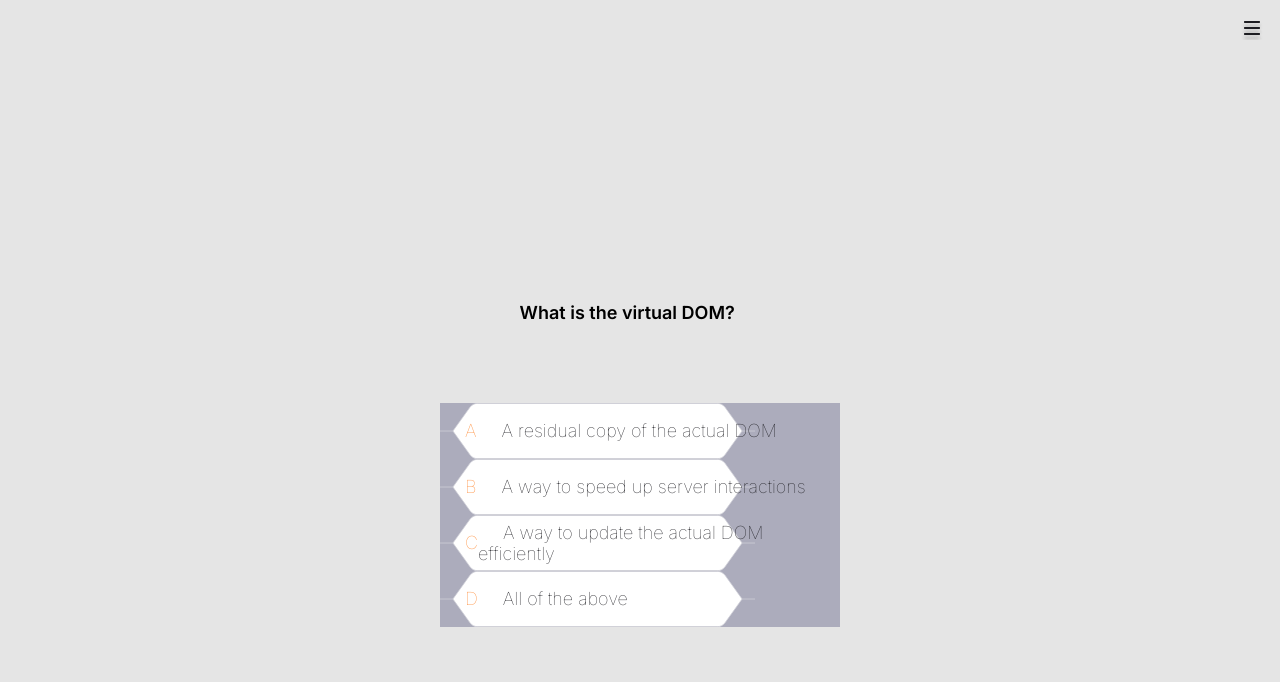
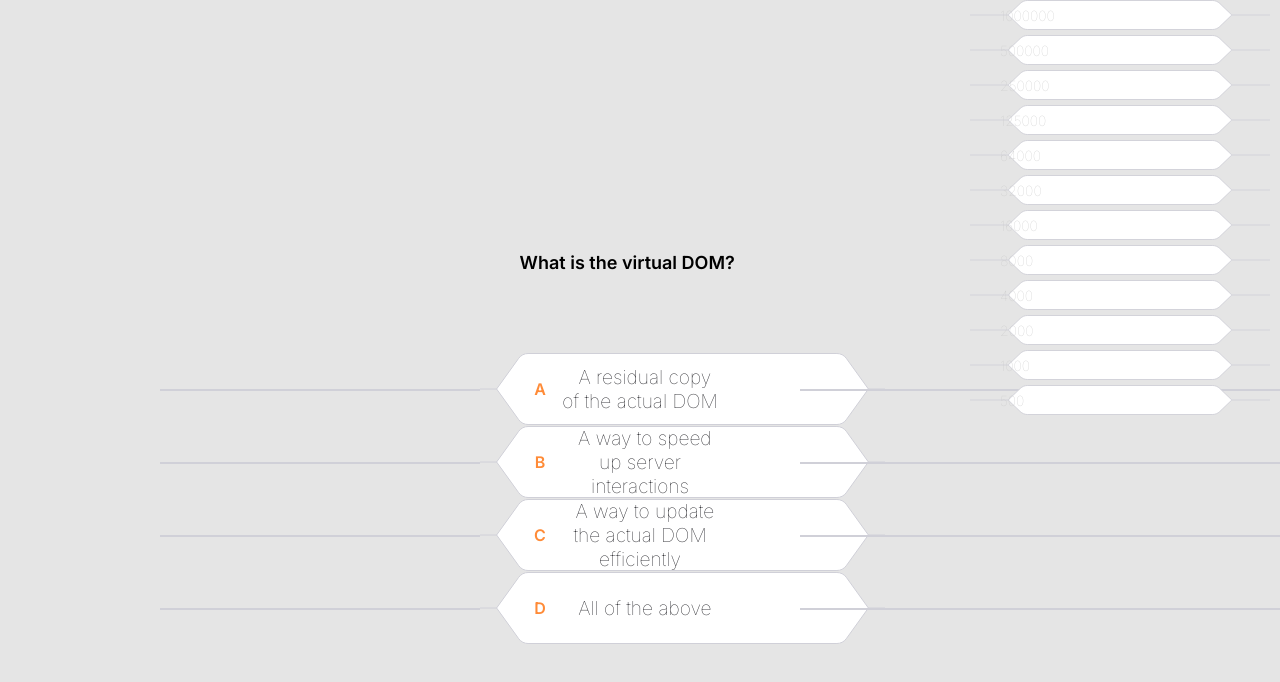
Before and after one commit to slaffsla/millionaire-game, a React (Vite) app: page / in a window 1280 px wide. Both pictures are taken after a click on the button "Start". Shown: the top 682 px of the page. Built offline with nearby package versions, Linux system fonts and the light colour scheme.

Commit message:
functional, css needs some work

```diff
--- a/src/App.tsx
+++ b/src/App.tsx
@@ -3,6 +3,8 @@ import { QuestionsData, BasePrize } from "./assets/ReactQuestions";
 import WelcomeScreen from "./components/WelcomeScreen";
 import GameScreen from "./components/GameScreen";
 import FinalScreen from "./components/FinalScreen";
+
+
 
 function App() {
   const [gameState, setGameState] = useState("start");
@@ -12,10 +14,11 @@ function App() {
     setGameState("game");
   };
 
-  const endGame = (correctAnswersNr: number) => {
+  const endGame = (finalScr: number) => {
+    setFinalScore(finalScr)
     setGameState("end");
-    setFinalScore(BasePrize*2^correctAnswersNr);
   };
+
 
   let screen: JSX.Element;
   switch (gameState) {
@@ -26,7 +29,7 @@ function App() {
       screen = <GameScreen onEnd={endGame} questions={QuestionsData} />;
       break;
     case "end":
-      screen = <FinalScreen score={finalScore} />;
+      screen = <FinalScreen score={finalScore} onStart={startGame} />;
       break;
     default:
       screen = <WelcomeScreen onStart={startGame} />;
--- a/src/components/GameScreen.tsx
+++ b/src/components/GameScreen.tsx
@@ -1,37 +1,103 @@
-import React, { useState } from 'react';
+import { useState } from 'react';
+import { useMediaQuery } from '@material-ui/core';
 import { BasePrize, QuestionsData } from '../assets/ReactQuestions';
 import { GameScreenProps } from "../types";
+import InactiveImage from '../images/Inactive.svg'
+import CorrectImage from '../images/Correct.svg'
+import WrongImage from '../images/Wrong.svg'
+//import SelectedImage from '../images/Selected.svg'
+import HoverImage from '../images/Hover.svg'
+import Menu from '../images/Menu.svg'
+import MenuClose from '../images/Close.svg'
 
 import "../styles/App.css";
+import ProgressBar from './ProgressBar';
 
 const GameScreen = ({onEnd}: GameScreenProps) => {
   const [questionIndex, setQuestionIndex] = useState(0);
   const [score, setScore] = useState(0);
+  const [currentAnsIsCorrect, setCurrentAnsIsCorrect] = useState(0); //-1 wrong, 0 reset, 1 right
+  const [currentAns, setCurrentAns] = useState(-1); // reset
+  const [isHover, setIsHover] = useState(new Array(4).fill(false));
 
   const currentQuestion = QuestionsData[questionIndex];
 
-  const showMenu = () => {
+  const [menuIsShown, setMenuIsShown] = useState(true);
+  const isDesktop = useMediaQuery('(min-width:768px)');
+  const [showProgressBar, setShowProgressBar] = useState(false);
+  const handleShowProgressBar = () => {
+    setShowProgressBar(true);
+  };
 
+
+
+  const getAnswerImage = (index: number) => {
+    if (currentAnsIsCorrect===1 && index === currentQuestion.correctIndex) {
+      console.log("getAnswerImage: corr")
+      return CorrectImage;
+    } else if (currentAnsIsCorrect === -1 && index === currentAns) {
+      console.log("getAnswerImage: wrong!!!!!!!!!!!!!")
+      return WrongImage;
+    } else if (isHover[index]) {
+      console.log("getAnswerImage: hover")
+      return HoverImage;
+    } else {
+      return InactiveImage;
+    }
+  };
+
+  const toggleMenu = () => {
+    setMenuIsShown(!menuIsShown);
   }
 
   const handleAnswer = (answerIndex: number) => {
+    setCurrentAns(answerIndex);
     if (answerIndex === currentQuestion.correctIndex) {
       // Set to initial value on first successful attempt
-      questionIndex? setScore(score*2) : setScore(BasePrize);
-      console.log(score*2)
+      questionIndex === 0 ? setScore(BasePrize) : setScore(questionIndex === 8 ? 125000 : score * 2);
+      console.log(score)
+      setCurrentAnsIsCorrect(1)
+      setTimeout(() => {
+        setQuestionIndex(questionIndex + 1);
+        setCurrentAnsIsCorrect(0);
+      }, 350);
     } else {
-      onEnd(score*2);
+      setCurrentAnsIsCorrect(-1);
+      setTimeout(() => {
+        onEnd(score);
+      }, 350)
     }
-    if (questionIndex + 1 < QuestionsData.length) {
-      setQuestionIndex(questionIndex + 1);
-    } else {
-      onEnd(score*2);
-    }
+  };
+
+  const handleMouseEnter = (answerNr:number) => {
+    console.log("Entered, CurrentAnswerNr: ", answerNr)
+    setIsHover(prevState => {
+      const newHoverState = [...prevState];
+      newHoverState[answerNr] = true;
+      console.log("NewHoverState after Enter: ", newHoverState)
+      return newHoverState;
+    });
+  };
+
+  const handleMouseLeave = (answerNr:number) => {
+    setCurrentAns(-1);
+    setIsHover(prevState => {
+      const newHoverState = [...prevState];
+      newHoverState[answerNr] = false;
+      console.log("Left with CurrentAnswerNr: ", answerNr)
+      console.log("NewHoverState after Exit: ", newHoverState)
+      return newHoverState;
+    });
   };
 
   return (
     <div className="game">
-      <div className="menu" onClick={showMenu}></div>
+      {!isDesktop && !showProgressBar &&
+      <div
+        className="menu" onClick={() => toggleMenu()}>
+        <img src={menuIsShown? MenuClose : Menu}/>
+      </div>}
+      {((!isDesktop && !menuIsShown ) || isDesktop) && <div>
         <div className="game__question">{currentQuestion.question}</div>
         <div className="game__answers">
           {currentQuestion.answers.map((answer, index) => (
@@ -39,14 +105,21 @@ const GameScreen = ({onEnd}: GameScreenProps) => {
               key={index}
               onClick={() => handleAnswer(index)}
               className="game__answer"
+              onMouseEnter={() => handleMouseEnter(index)}
+              onMouseLeave={() => handleMouseLeave(index)}
             >
-            <p>{String.fromCharCode(index+65).toUpperCase()+" "}</p>
-            {answer}
+              <img src={getAnswerImage(index)} className="game__answer--image" alt="Answer Button" />
+              <h5 className="game__answer--text">{String.fromCharCode(index+65).toUpperCase()}</h5>
+              <p className="game__answer--text">{answer}</p>
             </div>
           ))}
         </div>
+      </div>}
+      <div className="progress-bar">
+        {(isDesktop || (!isDesktop && menuIsShown)) && <ProgressBar totalPrize={score}/>}
+      </div>
     </div>
   );
-};
+}
 
 export default GameScreen;
--- /dev/null
+++ b/src/components/Menu.tsx
@@ -0,0 +1,34 @@
+import React, { useState } from 'react';
+
+const prizes = [500, 1000, 2000, 4000, 8000, 16000, 32000, 64000, 125000, 250000, 500000, 1000000];
+
+const ProgressBar: React.FC = () => {
+  const [currentStep, setCurrentStep] = useState<number>(0);
+
+  const handleClick = (step: number) => {
+    setCurrentStep(step);
+  };
+
+  const ProgressBarItem: React.FC<{ prize: number; index: number }> = ({ prize, index }) => {
+    const isActive = currentStep === index;
+
+    return (
+      <div
+        className={`progress-bar-item ${isActive ? 'active' : ''}`}
+        onClick={() => handleClick(index)}
+      >
+        <span>{`$${prize.toLocaleString()}`}</span>
+      </div>
+    );
+  };
+
+  return (
+    <div className="progress-bar">
+      {prizes.map((prize, index) => (
+        <ProgressBarItem key={index} prize={prize} index={index} />
+      ))}
+    </div>
+  );
+};
+
+export default ProgressBar;
--- /dev/null
+++ b/src/components/ProgressBar.tsx
@@ -0,0 +1,72 @@
+import React from "react";
+import styled from "styled-components";
+import prizeInactive from '../images/Prise_Inactive.svg'
+import prizeActive from '../images/Prise_Active.svg'
+import { BasePrize, QuestionsData } from '../assets/ReactQuestions'
+
+interface ProgressBarProps {
+  totalPrize: number;
+}
+
+const ProgressBarWrapper = styled.div`
+  position: absolute;
+  top: 0;
+  right: 0;
+  bottom: 0;
+  width: 25%;
+`;
+
+const ProgressBarContainer = styled.div`
+  display: flex;
+  flex-direction: column-reverse;
+  height: 100%;
+  justify-content: flex-end;
+  margin-bottom: 3rem;
+`;
+
+const ProgressBarItem = styled.div<{ isActive: boolean; isPast: boolean }>`
+  display: flex;
+  align-items: center;
+  height: 30px;
+  margin-bottom: 5px;
+  color: ${(props) => (props.isActive ? "orange" : props.isPast ? "#ccc" : "#ddd")};
+  background-image: url(${(props) => (props.isActive ? prizeActive : prizeInactive)});
+  background-repeat: no-repeat;
+  background-position: center;
+  background-size: contain;
+  padding-left: 40px;
+  font-size: 14px;
+`;
+
+const populateArrayWithPrizes = (initialPrize:number, totalItems:number) => {
+  let ItemsArray = [initialPrize];
+  for(let i=1; i<totalItems; i++) {
+    ItemsArray.push(i===8? 125000 : ItemsArray[i-1]*2)
+  }
+  return ItemsArray;
+}
+
+
+const ProgressBar: React.FC<ProgressBarProps> = ({ totalPrize }) => {
+ // const progressHeight = (currentPrize / totalPrize) * 100;
+  const items = populateArrayWithPrizes(BasePrize, QuestionsData.length)
+
+  return (
+    <ProgressBarWrapper className="progress-bar">
+      <ProgressBarContainer>
+        {items.map((item:number, index:number) => (
+          <ProgressBarItem
+            key={index}
+            isActive={item===totalPrize}
+            isPast={item >= totalPrize}
+          >
+            {item}
+          </ProgressBarItem>
+        ))}
+        <div className="progress" style={{ color: 'red', backgroundColor: 'blue'  }} />
+      </ProgressBarContainer>
+    </ProgressBarWrapper>
+  );
+};
+
+export default ProgressBar;
--- a/src/styles/App.css
+++ b/src/styles/App.css
@@ -82,6 +82,7 @@ h1 span {
 .welcome-screen__button:focus,
 .welcome-screen__button:active {
   background-color: var(--Orange-120);
+  background-image: '../images/Selected.svg'
 }
 
 /* || GAME */
@@ -94,8 +95,8 @@ h1 span {
   right: 1rem;
   top: 1rem;
   background-repeat: no-repeat;
-  background-image: url(../images/Menu.png);
   transition: background-color 0.2s ease-in-out;
+  z-index: 999;
 }
 
 .menu:hover {
@@ -103,19 +104,16 @@ h1 span {
   transform: rotate(2deg);
 }
 
-.back-button:hover {
-  background-image: url(../images/Close.svg);
-}
-
 .game {
   height: 100%;
+  max-width: 100vw;
   display: flex;
   flex-direction: column;
   justify-content: center;
   align-items: space-between;
   height: 100vh;
   background-color: var(--Background);
-  overflow-y: hidden;
+  overflow: hidden;
   height: 100vh;
 }
 
@@ -137,79 +135,101 @@ h1 span {
   align-items: center;
   justify-content: center;
   width: 100%;
+  margin-bottom: 2rem;
 }
 
 .game__answer {
-  width: 400px;
-  height: 56px;
-  font-size: 18px;
-  background-image: url('../images/Inactive.svg');
-  background-repeat: no-repeat;
+  width: 320px;
+  height: 57px;
+  font-size: 1rem;
   color: var(--Black-100);
   cursor: pointer;
   font-weight: 400;
   text-align: left;
-  text-indent: 25px;
   cursor: pointer;
-  margin: auto;
-  background-color: rgb(172, 172, 188);
-  padding: 2rem auto;
-  background-size: cover;
-  background-size: contain;
+  margin: 8px;
   display: flex;
   align-items: center;
+  position: relative;
+  background-size: cover;
+  background-repeat: no-repeat;
+  object-fit: contain;
+}
+
+.game__answer h5 {
+  font-size: 16px;
+  text-indent: -200px;
+  font-weight: 600;
+  color: var(--Orange-100);
 }
 
 .game__answer p {
-  color: var(--Orange-100);
+  text-indent: .5em;
+  font-weight: 400;
+  color: var(--Black-100);
 }
 
-.game__answer::before {}
-
-.game__answer:hover {
-  background-image: url(../images/Hover.svg);
+.game__answer::before,
+.game__answer::after {
+  content: '';
+  position: absolute;
+  top: 50%;
+  height: 1px;
+  border-top: 1px solid var(--Black-40);
+  transform: translateY(0px);
 }
 
-.game__answer:active {
-  background-image: url(../images/Hover.svg);
+.game__answer::before {
+  left: -100%;
+  width: 100%;
 }
 
-.game__answer:hover {
-  background-image: url(../images/Hover.svg);
+.game__answer::after {
+  right: -200%;
+  width: 200%;
 }
 
-.game__answer:hover {
-  background-image: url(../images/Hover.svg);
+.game__answer--text {
+  position: absolute;
+  top: 50%;
+  left: 50%;
+  transform: translate(-50%, -50%);
+  color: violet;
+  font-weight: bold;
+  font-size: 1.2rem;
+  text-align: center;
+}
+
+.game__answer::active {
+  box-shadow: 2px 2px 0px 0px rgba(0, 0, 0, 3.9);
+  top: 1px;
+}
+
+.final-screen__text{
+  color: var(--Black-100);
+  font-weight: 600;
+  font-size: 32px;
+  line-height: 116%;
+  opacity: 0.5;
 }
 
 
-
-/*    ________________________________________________ */
-
-
-button::hover, button:focus {
-  border-color: #187dbc;
-}
-
-button::active {
-  box-shadow: 0px 2px 0px 0px rgba(0, 0, 0, .2);
-  top: 1px;
-}
-
-button.correct {
-  background-color: #28a745;
-  /* green */
-}
-
-button.incorrect {
-  background-color: #dc3545;
-  /* red */
-}
 
 
 /* || BIGGER SCREENS GO FURTHER */
 
 @media only screen and (min-width: 768px) {
+
+  .game {
+    display: flex;
+  }
+  .menu {
+    flex: 0 0 20%;
+  }
+  .question {
+    flex: 1;
+  }
+
 
   .welcome-screen {
     flex-direction: row;
@@ -244,11 +264,28 @@ button.incorrect {
     min-height: 3rem;
   }
 
-  .game__answer:focus {
+  /* .game__answer:focus {
     background-color: #f5a623;
     color: #fff;
+  } */
+
+ /*  .game__answer {
+    width: 640px;
+    height: 113px;
+  } */
+
+  .game__answer::before,
+  .game__answer::after {
+    top: 49.4%;
+    border-top: 2px solid var(--Black-40);
+  }
+
+  .menu {
+    display: none;
   }
 }
+
+
 
 @media only screen and (min-width: 992px) {
 
```
Also changed, not shown: package.json (+8 -1 lines), src/components/FinalScreen.tsx (+13 -4 lines), src/components/ProgressBarItem.tsx (added, +18 -0 lines), src/components/WelcomeScreen.tsx (+1 -26 lines), src/types.ts (+16 -15 lines), src/images/Prise_Active.svg (added), src/images/Prise_Inactive.svg (added). Lines whose indentation alone changed are shown as unchanged.
